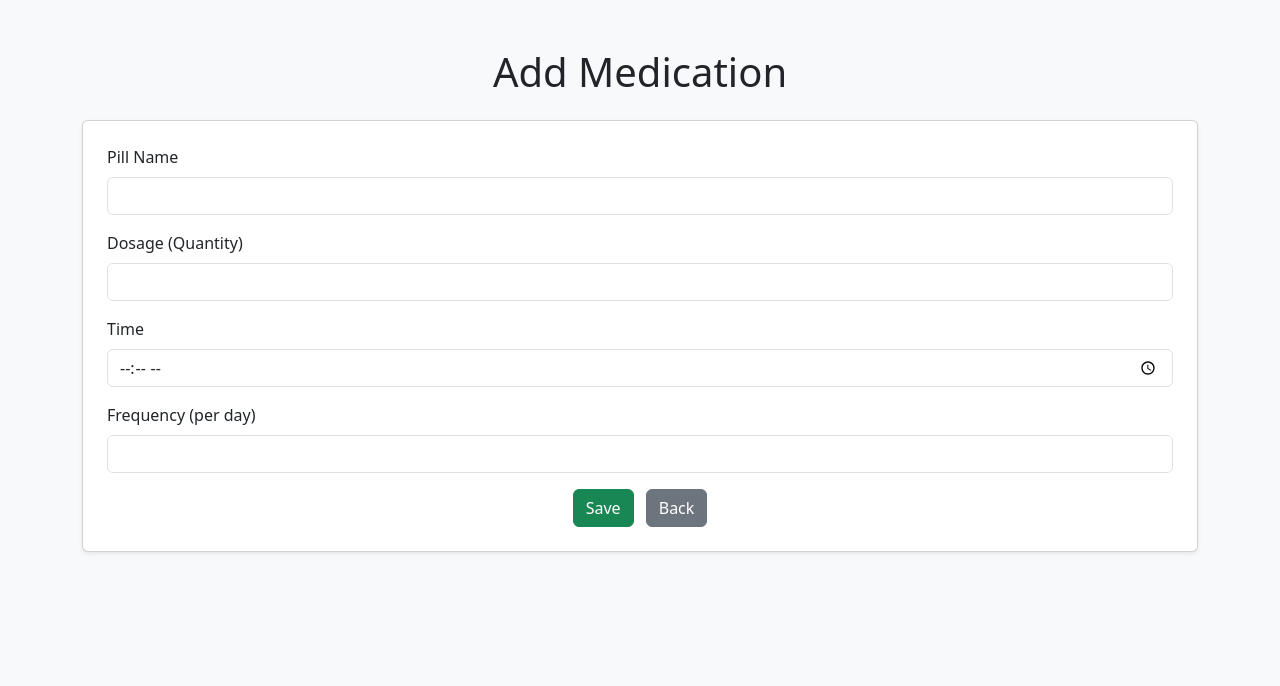
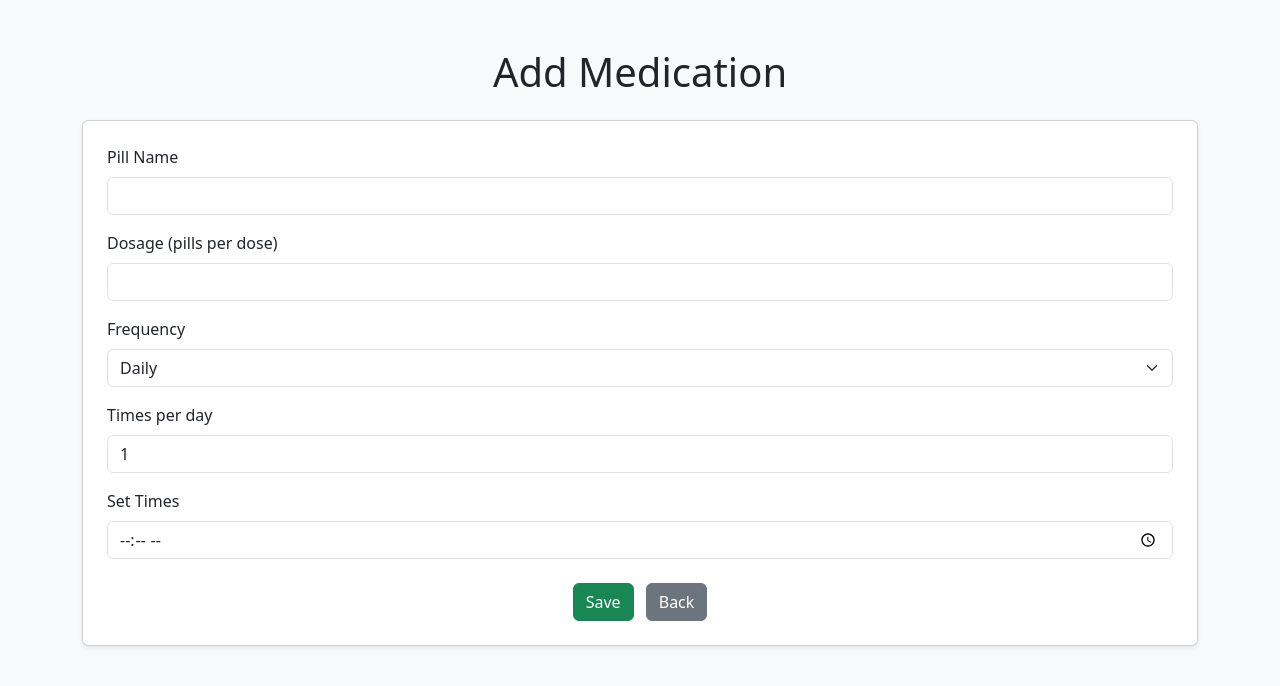
Before and after one commit to PragyaBansal12/Medicine-Tracker, a Django app: page /add/ in a window 1280 px wide. Shown: the top 686 px of the page. Run offline with Django 5.2, Linux system fonts and the light colour scheme; a user stored in the database is signed in.

Commit message:
enhance frequency functionality

```diff
--- a/medicines/templates/medicines/medication_form.html
+++ b/medicines/templates/medicines/medication_form.html
@@ -14,23 +14,40 @@
     <div class="card shadow-sm p-4 bg-white">
         <form method="post">
             {% csrf_token %}
+
             <div class="mb-3">
-                <label for="pill_name" class="form-label">Pill Name</label>
-                <input type="text" class="form-control" name="pill_name" id="pill_name" value="{{ med.pill_name|default:'' }}" required>
+                <label class="form-label">Pill Name</label>
+                <input type="text" class="form-control" name="pill_name" value="{{ med.pill_name|default:'' }}" required>
             </div>
+
             <div class="mb-3">
-                <label for="dosage" class="form-label">Dosage (Quantity)</label>
-                <input type="text" class="form-control" name="dosage" id="dosage" value="{{ med.dosage|default:'' }}" required>
+                <label class="form-label">Dosage (pills per dose)</label>
+                <input type="number" class="form-control" name="dosage" value="{{ med.dosage|default:'' }}" min="1" required>
             </div>
+
+            <!-- Frequency -->
             <div class="mb-3">
-                <label for="time" class="form-label">Time</label>
-                <input type="time" class="form-control" name="time" id="time" value="{{ med.time|default:'' }}" required>
+                <label class="form-label">Frequency</label>
+                <select class="form-select" name="frequency_type" id="frequency_type">
+                    <option value="DAILY" selected>Daily</option>
+                    <option value="WEEKLY" disabled>Weekly (coming soon)</option>
+                    <option value="CUSTOM" disabled>Custom (coming soon)</option>
+                </select>
             </div>
+
+            <!-- Times per day -->
             <div class="mb-3">
-                <label for="frequency" class="form-label">Frequency (per day)</label>
-                <input type="number" class="form-control" name="frequency" id="frequency" value="{{ med.frequency|default:'' }}" min="1" required>
+                <label class="form-label">Times per day</label>
+                <input type="number" class="form-control" id="times_per_day" name="times_per_day" value="1" min="1" max="5" required>
             </div>
-            <div class="text-center">
+
+            <!-- Dynamic time inputs -->
+            <div class="mb-3">
+                <label class="form-label">Set Times</label>
+                <div id="time-fields"></div>
+            </div>
+
+            <div class="text-center mt-4">
                 <button type="submit" class="btn btn-success">Save</button>
                 <a href="{% url 'med_list' %}" class="btn btn-secondary ms-2">Back</a>
             </div>
@@ -38,6 +55,30 @@
     </div>
 </div>
 
+<script>
+    function renderTimeFields(count) {
+        const container = document.getElementById("time-fields");
+        container.innerHTML = "";
+        for (let i = 1; i <= count; i++) {
+            const input = document.createElement("input");
+            input.type = "time";
+            input.name = "times";  // same name for all inputs
+            input.className = "form-control mb-2";
+            input.required = true;
+            container.appendChild(input);
+        }
+    }
+
+    // Initial render
+    renderTimeFields(parseInt(document.getElementById("times_per_day").value));
+
+    // Update time fields when times_per_day changes
+    document.getElementById("times_per_day").addEventListener("change", function() {
+        let count = Math.min(5, Math.max(1, parseInt(this.value)));
+        renderTimeFields(count);
+    });
+</script>
+
 <script src="https://cdn.jsdelivr.net/npm/bootstrap@5.3.1/dist/js/bootstrap.bundle.min.js"></script>
 </body>
 </html>
--- a/medicines/views.py
+++ b/medicines/views.py
@@ -50,23 +50,38 @@ def medication_list(request):
     meds = Medication.objects.filter(user=request.user)  # only logged-in user's meds
     return render(request, 'medicines/medication_list.html', {'meds': meds})
 
-# CREATE
+# CREATE / ADD MEDICATION
 @login_required
 def medication_create(request):
-    if request.method == 'POST':
-        pill_name = request.POST['pill_name']
-        dosage = request.POST['dosage']
-        time = request.POST['time']
-        frequency = request.POST['frequency']
+    if request.method == "POST":
+        pill_name = request.POST.get("pill_name")
+        dosage = request.POST.get("dosage")
+        frequency = request.POST.get("frequency_type")
+        time_per_day = int(request.POST.get("times_per_day", 1))
+
+        # Get all times as a list
+        times = request.POST.getlist("times")
+
+        if not pill_name or not dosage or not times:
+            messages.error(request, "Please fill all required fields.")
+            return redirect('med_add')
+
+        # Save medication
         Medication.objects.create(
-            user=request.user,  # attach to logged-in user
+            user=request.user,
             pill_name=pill_name,
-            dosage=dosage,
-            time=time,
-            frequency=frequency
+            dosage=int(dosage),
+            frequency=frequency,
+            time_per_day=time_per_day,
+            times=times  # JSONField or ArrayField
         )
+
+        messages.success(request, f"{pill_name} added successfully!")
         return redirect('med_list')
-    return render(request, 'medicines/medication_form.html')
+
+    # GET request
+    return render(request, "medicines/medication_form.html", {"med": None})
+
 
 # UPDATE
 @login_required
```
Also changed, not shown: medicines/models.py (+15 -3 lines), db.sqlite3, medicines/migrations/0002_remove_medication_time_medication_created_at_and_more.py (added).
